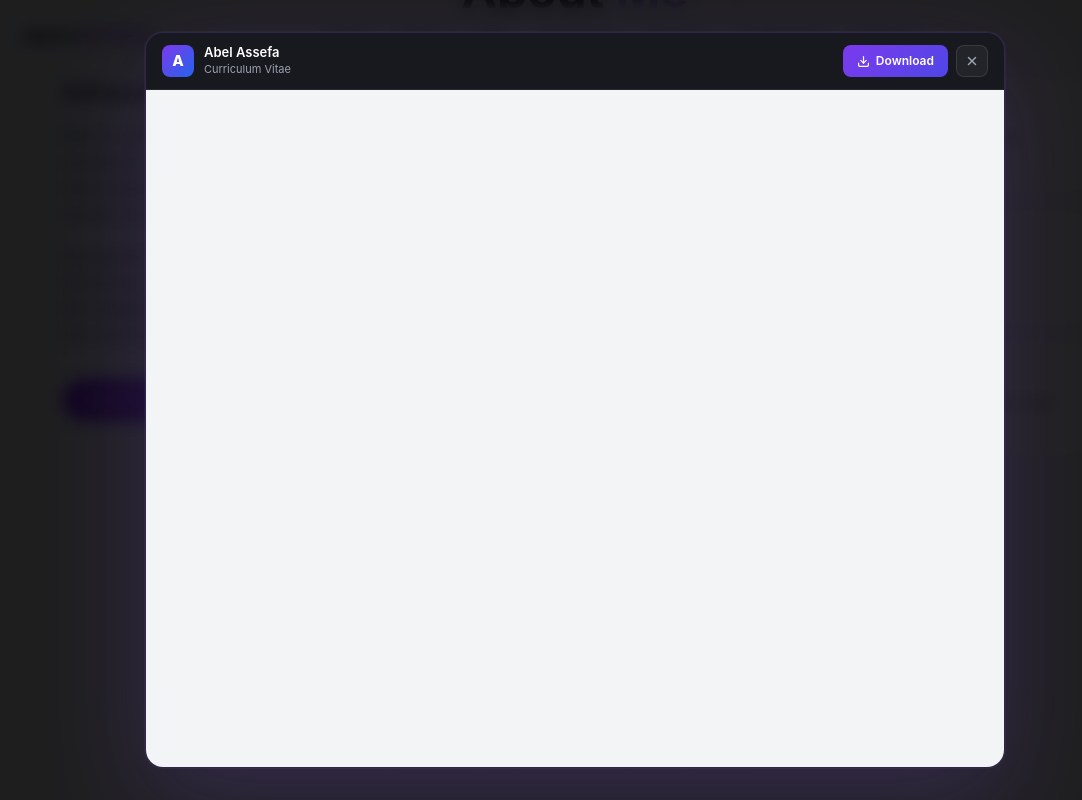
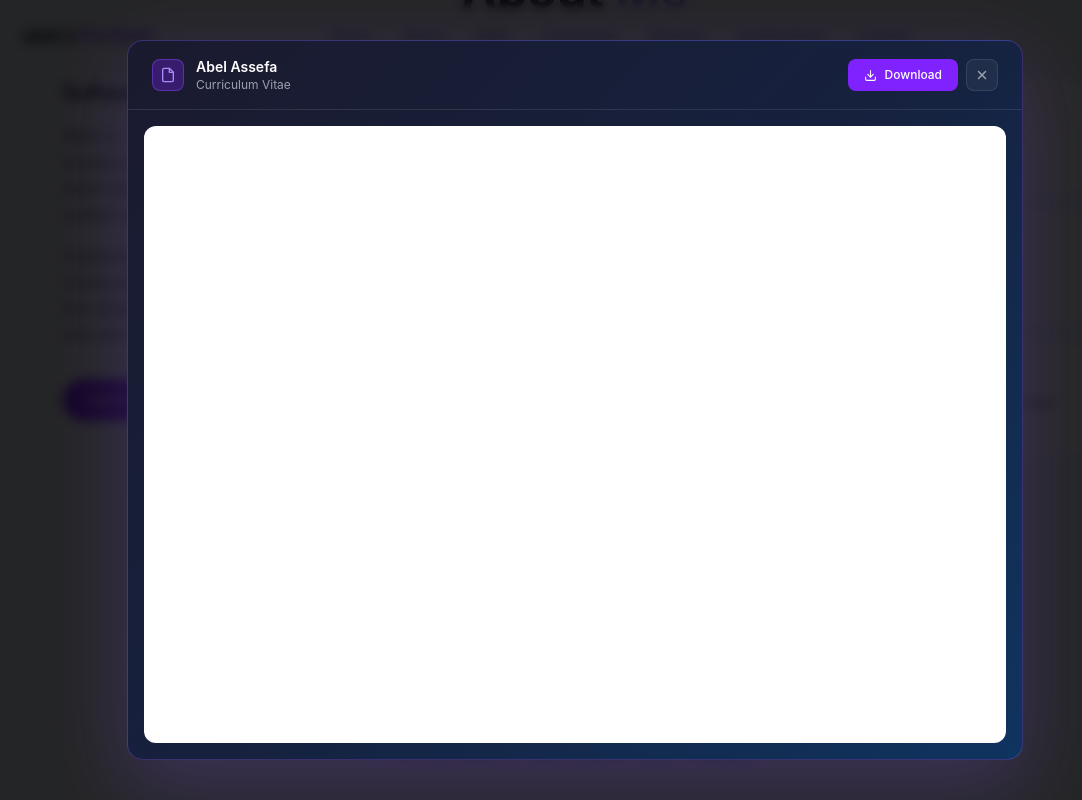
Before and after one commit to Abelink2119/portfolio, a React (Vite) app: page / in a window 1280 px wide. Both pictures are taken after a click on the button "View CV". Shown: the part 945-1745 px from the top of the page, without its empty margins (65-1147 px from the left). Built offline with nearby package versions, Linux system fonts and the light colour scheme.

Commit message:
update AboutSection with CV viewer

```diff
--- a/src/components/AboutSection.jsx
+++ b/src/components/AboutSection.jsx
@@ -7,14 +7,17 @@ const cards = [
 ]
 
 function CVModal({ onClose }) {
+  // Close on backdrop click
   const handleBackdrop = (e) => { if (e.target === e.currentTarget) onClose() }
 
+  // Close on Escape key
   useEffect(() => {
     const handler = (e) => { if (e.key === 'Escape') onClose() }
     window.addEventListener('keydown', handler)
     return () => window.removeEventListener('keydown', handler)
   }, [onClose])
 
+  // Prevent body scroll while modal open
   useEffect(() => {
     document.body.style.overflow = 'hidden'
     return () => { document.body.style.overflow = '' }
@@ -22,86 +25,42 @@ function CVModal({ onClose }) {
 
   return (
     <div
+      className="fixed inset-0 z-[999] flex items-center justify-center p-4 md:p-8"
+      style={{ background: 'rgba(0,0,0,0.85)', backdropFilter: 'blur(6px)' }}
       onClick={handleBackdrop}
-      style={{
-        position: 'fixed', inset: 0, zIndex: 9999,
-        background: 'rgba(0,0,0,0.88)',
-        backdropFilter: 'blur(8px)',
-        display: 'flex', alignItems: 'center', justifyContent: 'center',
-        padding: 'clamp(0px, 2vw, 24px)',
-        animation: 'cvFadeIn 0.2s ease both',
-      }}
     >
       <div
-        onClick={e => e.stopPropagation()}
-        style={{
-          width: '100%', maxWidth: '860px',
-          height: 'min(92vh, 1100px)',
-          display: 'flex', flexDirection: 'column',
-          borderRadius: 'clamp(0px, 2vw, 18px)',
-          overflow: 'hidden',
-          background: '#111118',
-          border: '1px solid rgba(139,92,246,0.25)',
-          boxShadow: '0 32px 100px rgba(139,92,246,0.2), 0 0 0 1px rgba(255,255,255,0.04)',
-          animation: 'cvSlideUp 0.25s cubic-bezier(0.22,1,0.36,1) both',
-        }}
+        className="relative w-full max-w-4xl h-[90vh] rounded-2xl overflow-hidden flex flex-col"
+        style={{ background: 'linear-gradient(135deg, #1a1a2e 0%, #16213e 50%, #0f3460 100%)', border: '1px solid rgba(139,92,246,0.3)', boxShadow: '0 25px 80px rgba(139,92,246,0.25)' }}
       >
-        {/* ── Top bar ── */}
-        <div style={{
-          display: 'flex', alignItems: 'center', justifyContent: 'space-between',
-          padding: '12px 16px',
-          background: 'rgba(255,255,255,0.03)',
-          borderBottom: '1px solid rgba(255,255,255,0.07)',
-          flexShrink: 0,
-        }}>
-          {/* Left: identity */}
-          <div style={{ display: 'flex', alignItems: 'center', gap: '10px' }}>
-            <div style={{
-              width: 32, height: 32, borderRadius: 8,
-              background: 'linear-gradient(135deg,#7c3aed,#2563eb)',
-              display: 'flex', alignItems: 'center', justifyContent: 'center',
-              fontSize: 15, fontWeight: 800, color: '#fff', flexShrink: 0,
-            }}>A</div>
+        {/* Header */}
+        <div className="flex items-center justify-between px-6 py-4 border-b border-white/10 shrink-0">
+          <div className="flex items-center gap-3">
+            <div className="w-8 h-8 rounded-lg bg-violet-600/30 border border-violet-500/40 flex items-center justify-center">
+              <svg width="16" height="16" viewBox="0 0 24 24" fill="none" stroke="#a78bfa" strokeWidth="2" strokeLinecap="round" strokeLinejoin="round">
+                <path d="M14 2H6a2 2 0 0 0-2 2v16a2 2 0 0 0 2 2h12a2 2 0 0 0 2-2V8z"/><polyline points="14 2 14 8 20 8"/>
+              </svg>
+            </div>
             <div>
-              <div style={{ color: '#fff', fontWeight: 600, fontSize: 13, lineHeight: 1.2 }}>Abel Assefa</div>
-              <div style={{ color: '#9ca3af', fontSize: 11 }}>Curriculum Vitae</div>
+              <p className="text-white font-semibold text-sm">Abel Assefa</p>
+              <p className="text-gray-400 text-xs">Curriculum Vitae</p>
             </div>
           </div>
-
-          {/* Right: actions */}
-          <div style={{ display: 'flex', alignItems: 'center', gap: 8 }}>
+          <div className="flex items-center gap-2">
             <a
               href="/Abel's Resume.pdf"
               download="Abel's Resume.pdf"
-              style={{
-                display: 'inline-flex', alignItems: 'center', gap: 6,
-                padding: '7px 14px', borderRadius: 8,
-                background: 'linear-gradient(135deg,#7c3aed,#4f46e5)',
-                color: '#fff', fontSize: 12, fontWeight: 600,
-                textDecoration: 'none', whiteSpace: 'nowrap',
-                transition: 'opacity 0.15s', cursor: 'pointer',
-              }}
-              onMouseEnter={e => e.currentTarget.style.opacity = '0.85'}
-              onMouseLeave={e => e.currentTarget.style.opacity = '1'}
+              className="flex items-center gap-2 px-4 py-2 rounded-lg bg-violet-600 hover:bg-violet-500 text-white text-xs font-medium transition-all duration-200 active:scale-95"
             >
-              <svg width="13" height="13" viewBox="0 0 24 24" fill="none" stroke="currentColor" strokeWidth="2.2" strokeLinecap="round" strokeLinejoin="round">
-                <path d="M21 15v4a2 2 0 0 1-2 2H5a2 2 0 0 1-2-2v-4"/>
-                <polyline points="7 10 12 15 17 10"/>
-                <line x1="12" y1="15" x2="12" y2="3"/>
+              <svg width="13" height="13" viewBox="0 0 24 24" fill="none" stroke="currentColor" strokeWidth="2" strokeLinecap="round" strokeLinejoin="round">
+                <path d="M21 15v4a2 2 0 0 1-2 2H5a2 2 0 0 1-2-2v-4"/><polyline points="7 10 12 15 17 10"/><line x1="12" y1="15" x2="12" y2="3"/>
               </svg>
-              <span>Download</span>
+              Download
             </a>
             <button
               onClick={onClose}
+              className="w-8 h-8 rounded-lg bg-white/5 hover:bg-white/15 border border-white/10 flex items-center justify-center text-gray-400 hover:text-white transition-all duration-200"
               aria-label="Close"
-              style={{
-                width: 32, height: 32, borderRadius: 8, border: '1px solid rgba(255,255,255,0.1)',
-                background: 'rgba(255,255,255,0.05)', color: '#9ca3af',
-                display: 'flex', alignItems: 'center', justifyContent: 'center',
-                cursor: 'pointer', transition: 'all 0.15s', flexShrink: 0,
-              }}
-              onMouseEnter={e => { e.currentTarget.style.background = 'rgba(255,255,255,0.12)'; e.currentTarget.style.color = '#fff' }}
-              onMouseLeave={e => { e.currentTarget.style.background = 'rgba(255,255,255,0.05)'; e.currentTarget.style.color = '#9ca3af' }}
             >
               <svg width="14" height="14" viewBox="0 0 24 24" fill="none" stroke="currentColor" strokeWidth="2.5" strokeLinecap="round">
                 <line x1="18" y1="6" x2="6" y2="18"/><line x1="6" y1="6" x2="18" y2="18"/>
@@ -110,20 +69,16 @@ function CVModal({ onClose }) {
           </div>
         </div>
 
-        {/* ── PDF viewer — fills all remaining space ── */}
-        <div style={{ flex: 1, overflow: 'hidden', background: '#f3f4f6' }}>
+        {/* PDF Viewer */}
+        <div className="flex-1 overflow-hidden p-4">
           <iframe
-            src="/Abel's Resume.pdf"
-            title="Abel Assefa — CV"
-            style={{ width: '100%', height: '100%', border: 'none', display: 'block' }}
+            src="/Abel's Resume.pdf#toolbar=0&navpanes=0&scrollbar=1"
+            title="Abel's Resume"
+            className="w-full h-full rounded-xl"
+            style={{ border: 'none', background: '#fff' }}
           />
         </div>
       </div>
-
-      <style>{`
-        @keyframes cvFadeIn  { from { opacity:0 } to { opacity:1 } }
-        @keyframes cvSlideUp { from { opacity:0; transform:translateY(24px) scale(0.98) } to { opacity:1; transform:translateY(0) scale(1) } }
-      `}</style>
     </div>
   )
 }
```
